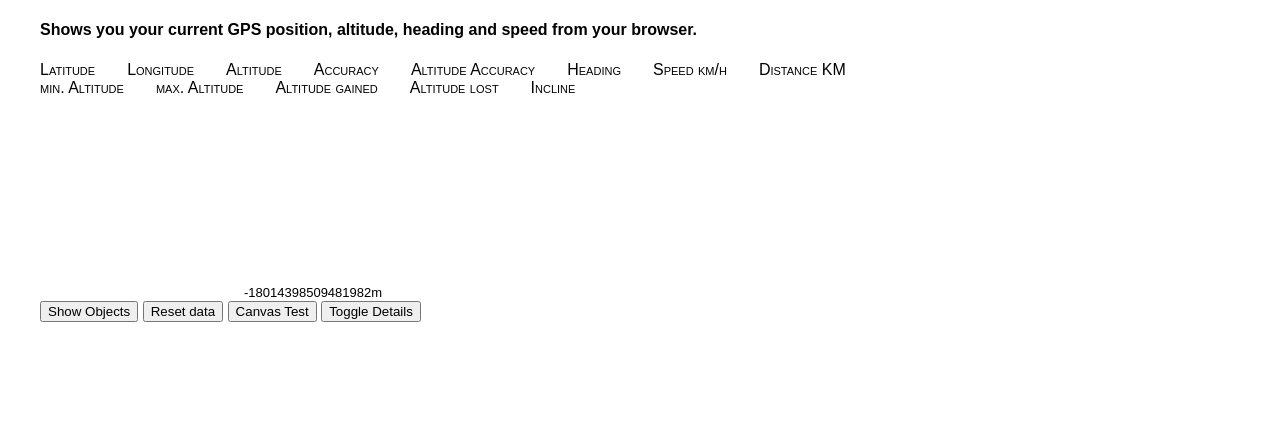
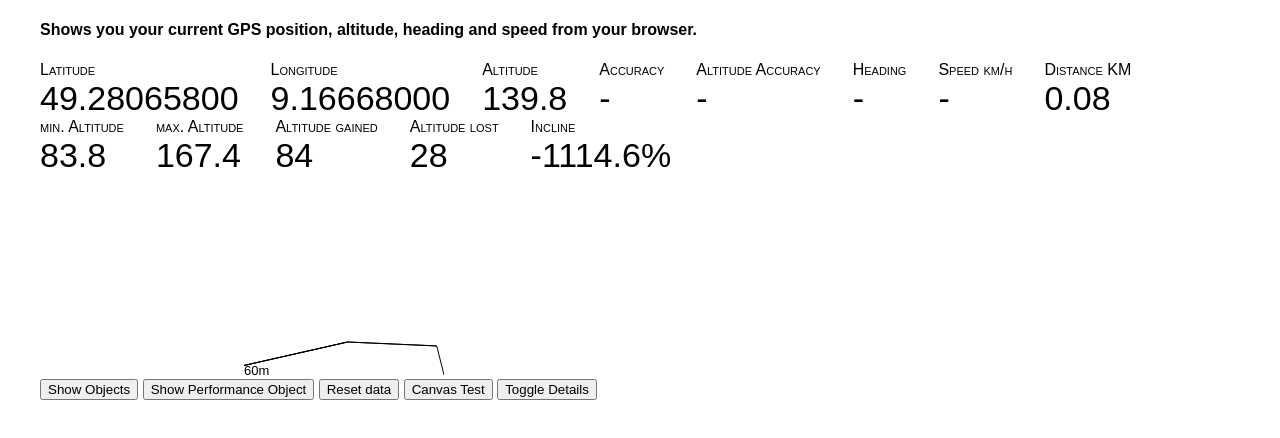
Before and after one commit to grundid/tesla-wetter, a plain HTML site: page index.html in a window 1280 px wide. Drawn offline with Linux system fonts and the light colour scheme.

Commit message:
reset data + performance

```diff
--- a/index.html
+++ b/index.html
@@ -379,6 +379,7 @@
             totalDistance = 0;
             minAltValue = 0;
             maxAltValue = 0;
+            altHistory = [];
             data.altitudeGained = 0;
             data.altitudeLost = 0;
         }
@@ -486,6 +487,10 @@
             elements["errorLog"].innerHTML = result;
         }
 
+        function performanceAvailable() {
+            elements["errorLog"].innerHTML ='window.performance ' + window.hasOwnProperty('performance') ? 'verfügbar' : 'nicht verfügbar';
+        }
+
         function rotateDirection(degrees) {
             ctx.clearRect(-200, -200, 400, 400);
             ctx.save();
@@ -584,7 +589,7 @@
                 let cutPosition = 0;
                 for (let x = altHistory.length - 1; x >= 0; x--) {
                     console.log(lastDistance - altHistory[x].distance);
-                    if (lastDistance - altHistory[x].distance > 10000) {
+                    if (lastDistance - altHistory[x].distance > 5000) {
                         cutPosition = x;
                         break;
                     }
@@ -616,7 +621,7 @@
             initCanvas();
             drawAltHistory();
 
-            /*setInterval(() => {
+            setInterval(() => {
                 if (knownIndex < knownData.length - 1) {
                     const position = {
                         coords: {
@@ -629,7 +634,7 @@
                     updatePosition(position);
                     knownIndex++;
                 }
-            }, 1000);*/
+            }, 1000);
         });
     </script>
 </head>
@@ -703,6 +708,7 @@
 
     <div>
         <button onclick="debugObjects();">Show Objects</button>
+        <button onclick="performanceAvailable();">Show Performance Object</button>
         <button onclick="resetData();">Reset data</button>
         <button onclick="rotateDirection(90);">Canvas Test</button>
         <button onclick="toggleDetails();">Toggle Details</button>
```
